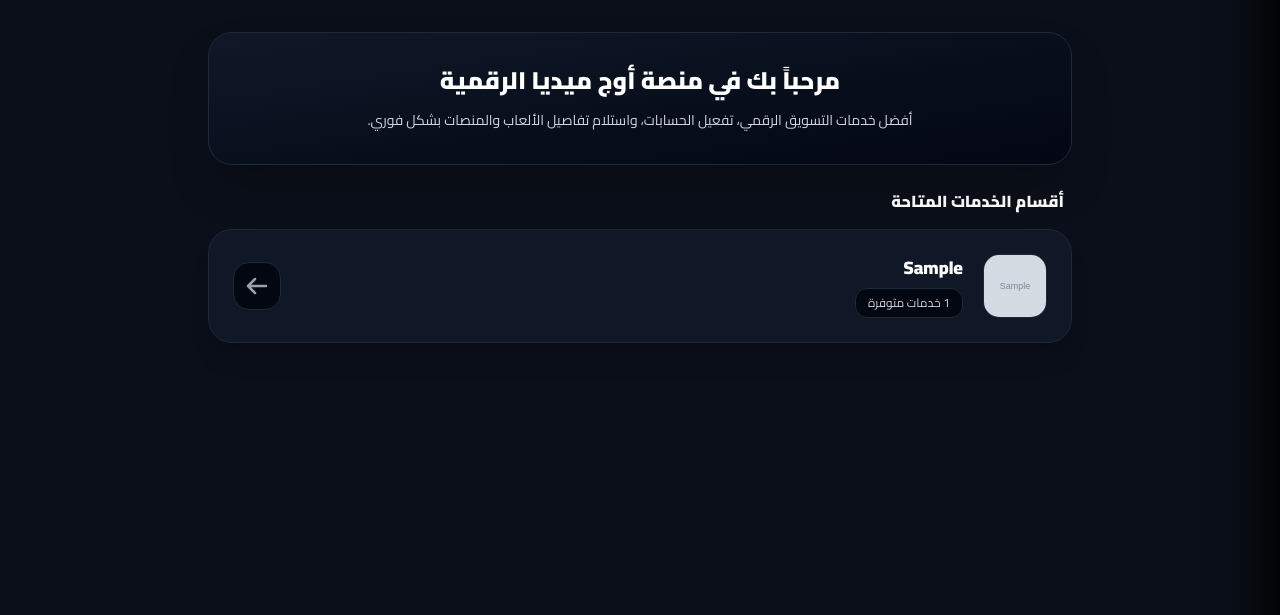
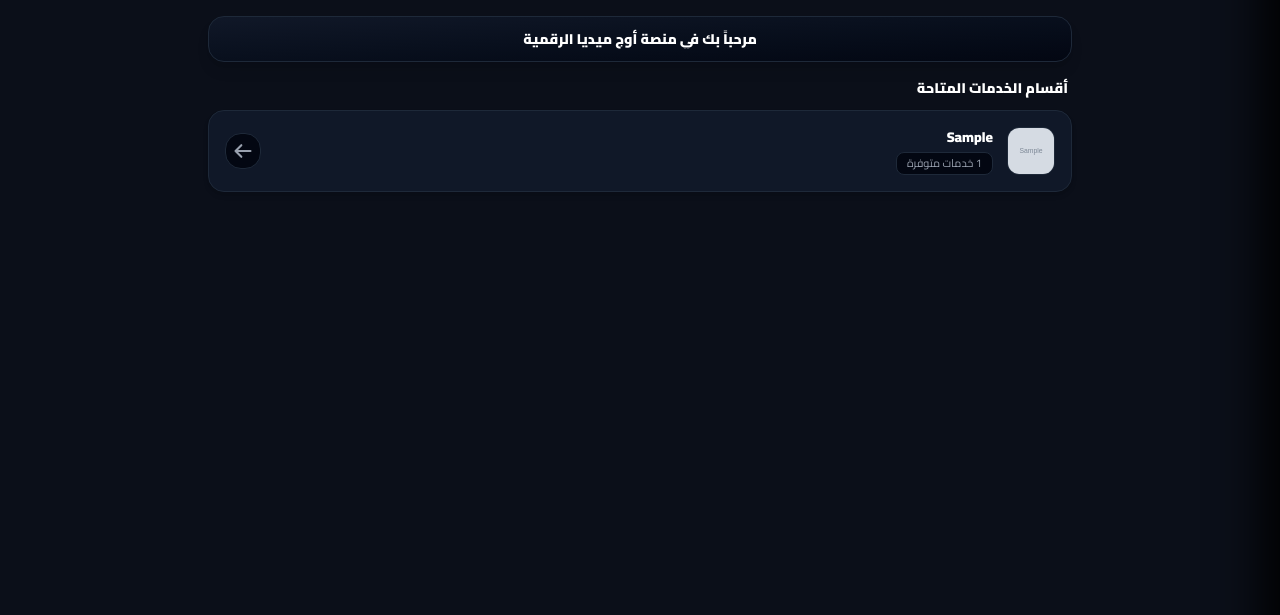
Before and after one commit to ysf20841-max/yosf, a Flask app: page / in a window 1280 px wide. Shown: the part 67-682 px from the top of the page. Run offline with Flask 3, Linux system fonts and the light colour scheme; tables that the repository leaves empty hold one stand-in row (values such as "Sample post"); grey boxes marked "Sample" are stand-in pictures.

Commit message:
Add files via upload

```diff
--- a/templates/index.html
+++ b/templates/index.html
@@ -2,52 +2,51 @@
 {% block title %}الرئيسية - أوج ميديا{% endblock %}
 
 {% block content %}
-<div class="max-w-4xl mx-auto px-4 py-8 space-y-6">
-    <!-- بانر الترحيب -->
-    <div class="bg-gradient-to-br from-gray-900 to-gray-950 border border-gray-800 rounded-3xl p-8 shadow-2xl text-center relative overflow-hidden">
-        <h1 class="text-2xl font-black text-white mb-3">مرحباً بك في منصة أوج ميديا الرقمية</h1>
-        <p class="text-sm text-gray-300 leading-relaxed max-w-xl mx-auto">
-            أفضل خدمات التسويق الرقمي، تفعيل الحسابات، واستلام تفاصيل الألعاب والمنصات بشكل فوري.
-        </p>
+<div class="max-w-4xl mx-auto px-4 py-4 space-y-4">
+
+    <!-- 1. بانر الترحيب المصغر في الأعلى وبسطر واحد -->
+    <div class="bg-gradient-to-br from-gray-900 to-gray-950 border border-gray-800 rounded-2xl py-3 px-4 shadow-lg text-center">
+        <h1 class="text-xs sm:text-sm font-black text-white whitespace-nowrap overflow-hidden text-ellipsis">مرحباً بك في منصة أوج ميديا الرقمية</h1>
     </div>
 
-    <!-- قسم الخدمات المتاحة -->
-    <div class="space-y-4">
-        <h2 class="text-base font-black text-white px-2">أقسام الخدمات المتاحة</h2>
+    <!-- 2. أقسام الخدمات المتاحة تحت الترحيب مباشرة -->
+    <div class="space-y-3">
+        <h2 class="text-sm font-black text-white px-1">أقسام الخدمات المتاحة</h2>
 
         {% if categories %}
-            <div class="grid grid-cols-1 gap-5">
+            <div class="grid grid-cols-1 gap-3">
                 {% for cat_name, info in categories.items() %}
-                <a href="{{ url_for('category_services', cat_name=cat_name) }}" class="bg-gray-900 hover:bg-gray-850 border border-gray-800 hover:border-cyan-500/50 rounded-3xl p-6 transition shadow-xl flex items-center justify-between group">
-                    <div class="flex items-center gap-5">
+                <a href="{{ url_for('category_services', cat_name=cat_name) }}" class="bg-gray-900 hover:bg-gray-850 border border-gray-800 hover:border-cyan-500/50 rounded-2xl p-4 transition shadow-md flex items-center justify-between group">
+                    <div class="flex items-center gap-3.5">
                         {% if info.image_url %}
-                        <img src="{{ info.image_url }}" alt="{{ cat_name }}" class="w-16 h-16 rounded-2xl object-cover border border-gray-800">
+                        <img src="{{ info.image_url }}" alt="{{ cat_name }}" class="w-12 h-12 rounded-xl object-cover border border-gray-800">
                         {% else %}
-                        <div class="w-16 h-16 bg-cyan-500/10 border border-cyan-500/30 rounded-2xl flex items-center justify-center text-cyan-400 font-black text-lg">
+                        <div class="w-12 h-12 bg-cyan-500/10 border border-cyan-500/30 rounded-xl flex items-center justify-center text-cyan-400 font-black text-sm">
                             {{ cat_name[:2] }}
                         </div>
                         {% endif %}
                         <div>
-                            <h3 class="text-lg font-black text-white group-hover:text-cyan-400 transition mb-1.5">{{ cat_name }}</h3>
-                            <span class="text-xs text-gray-300 bg-gray-950 px-3 py-1.5 rounded-xl border border-gray-800 inline-block">{{ info.count }} خدمات متوفرة</span>
+                            <h3 class="text-sm font-black text-white group-hover:text-cyan-400 transition mb-0.5">{{ cat_name }}</h3>
+                            <span class="text-[11px] text-gray-400 bg-gray-950 px-2.5 py-0.5 rounded-lg border border-gray-800 inline-block">{{ info.count }} خدمات متوفرة</span>
                         </div>
                     </div>
-                    <div class="w-12 h-12 bg-gray-950 border border-gray-800 rounded-2xl flex items-center justify-center text-gray-400 group-hover:text-cyan-400 group-hover:border-cyan-500/40 transition">
-                        <svg class="w-6 h-6 rotate-180" fill="none" stroke="currentColor" stroke-width="2.5" viewBox="0 0 24 24"><path stroke-linecap="round" stroke-linejoin="round" d="M14 5l7 7m0 0l-7 7m7-7H3"/></svg>
+                    <div class="w-9 h-9 bg-gray-950 border border-gray-800 rounded-2xl flex items-center justify-center text-gray-400 group-hover:text-cyan-400 group-hover:border-cyan-500/40 transition">
+                        <svg class="w-5 h-5 rotate-180" fill="none" stroke="currentColor" stroke-width="2.5" viewBox="0 0 24 24"><path stroke-linecap="round" stroke-linejoin="round" d="M14 5l7 7m0 0l-7 7m7-7H3"/></svg>
                     </div>
                 </a>
                 {% endfor %}
             </div>
         {% else %}
-            <!-- صندوق كبير وواضح وبارز جداً -->
-            <div class="bg-gray-900 border border-gray-800 rounded-3xl p-16 text-center shadow-2xl">
-                <div class="w-20 h-20 bg-gray-800/60 rounded-2xl flex items-center justify-center mx-auto mb-4 text-gray-500">
-                    <svg class="w-10 h-10" fill="none" stroke="currentColor" stroke-width="1.5" viewBox="0 0 24 24"><path stroke-linecap="round" stroke-linejoin="round" d="M20 13V6a2 2 0 00-2-2H6a2 2 0 00-2 2v7m16 0v5a2 2 0 01-2 2H6a2 2 0 01-2-2v-5m16 0h-2.586a1 1 0 00-.707.293l-2.414 2.414a1 1 0 01-.707.293h-3.172a1 1 0 01-.707-.293l-2.414-2.414A1 1 0 006.586 13H4"/></svg>
+            <!-- صندوق واضح ومناسب للهاتف عندما لا توجد أقسام -->
+            <div class="bg-gray-900 border border-gray-800 rounded-2xl p-8 text-center shadow-lg">
+                <div class="w-14 h-14 bg-gray-800/60 rounded-2xl flex items-center justify-center mx-auto mb-3 text-gray-500">
+                    <svg class="w-7 h-7" fill="none" stroke="currentColor" stroke-width="1.5" viewBox="0 0 24 24"><path stroke-linecap="round" stroke-linejoin="round" d="M20 13V6a2 2 0 00-2-2H6a2 2 0 00-2 2v7m16 0v5a2 2 0 01-2 2H6a2 2 0 01-2-2v-5m16 0h-2.586a1 1 0 00-.707.293l-2.414 2.414a1 1 0 01-.707.293h-3.172a1 1 0 01-.707-.293l-2.414-2.414A1 1 0 006.586 13H4"/></svg>
                 </div>
-                <h3 class="text-base font-bold text-gray-200 mb-2">لا توجد أقسام أو خدمات مضافة حالياً.</h3>
-                <p class="text-xs text-gray-400">قم بإضافة الخدمات من لوحة التحكم لتظهر هنا بحجمها الكامل والواضح.</p>
+                <h3 class="text-xs font-bold text-gray-300 mb-1">لا توجد أقسام أو خدمات مضافة حالياً.</h3>
+                <p class="text-[11px] text-gray-500">قم بإضافة الخدمات من لوحة التحكم لتظهر هنا فوراً.</p>
             </div>
         {% endif %}
     </div>
+
 </div>
 {% endblock %}
```
Also changed, not shown: templates/ai_bot.html (+27 -26 lines).
